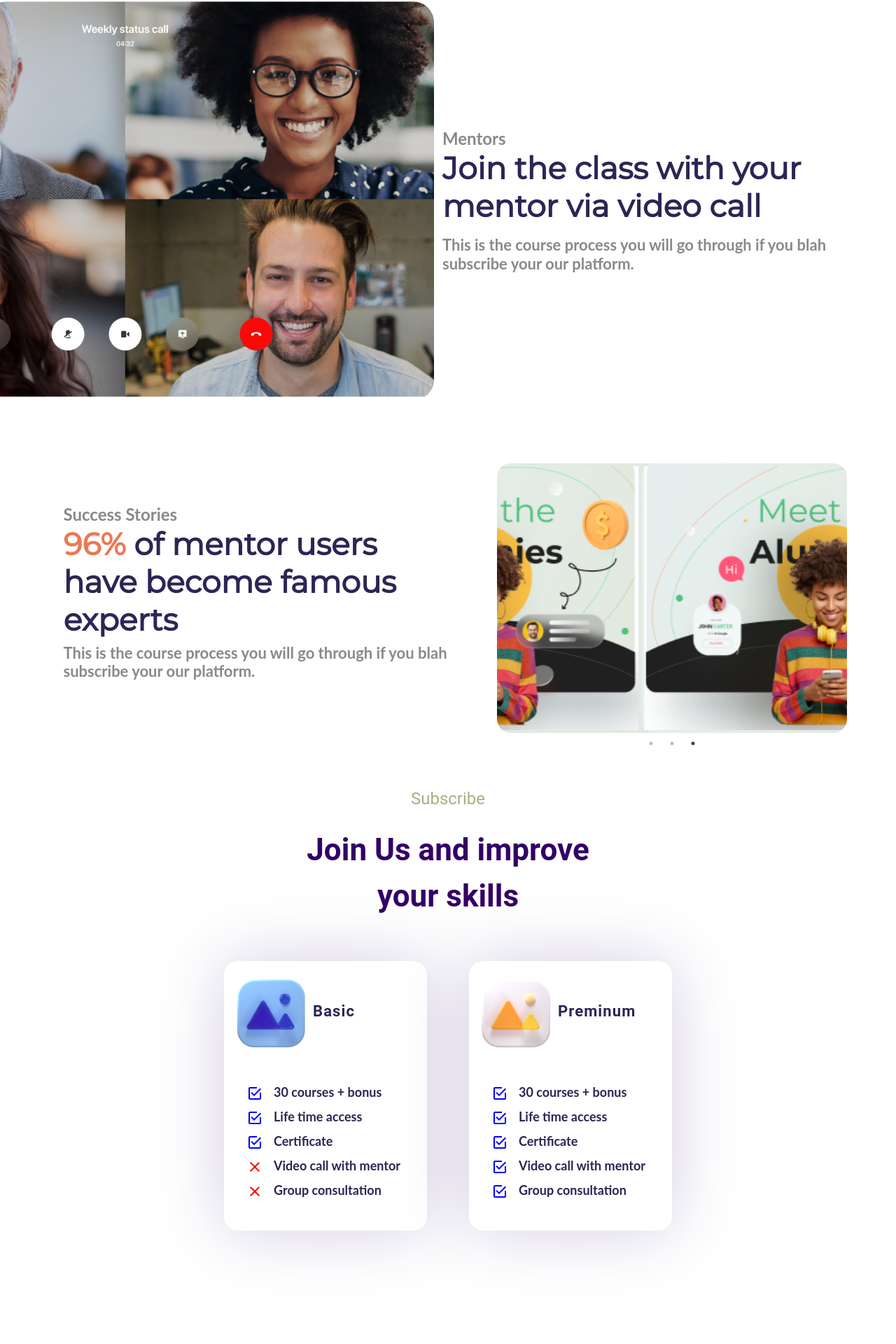
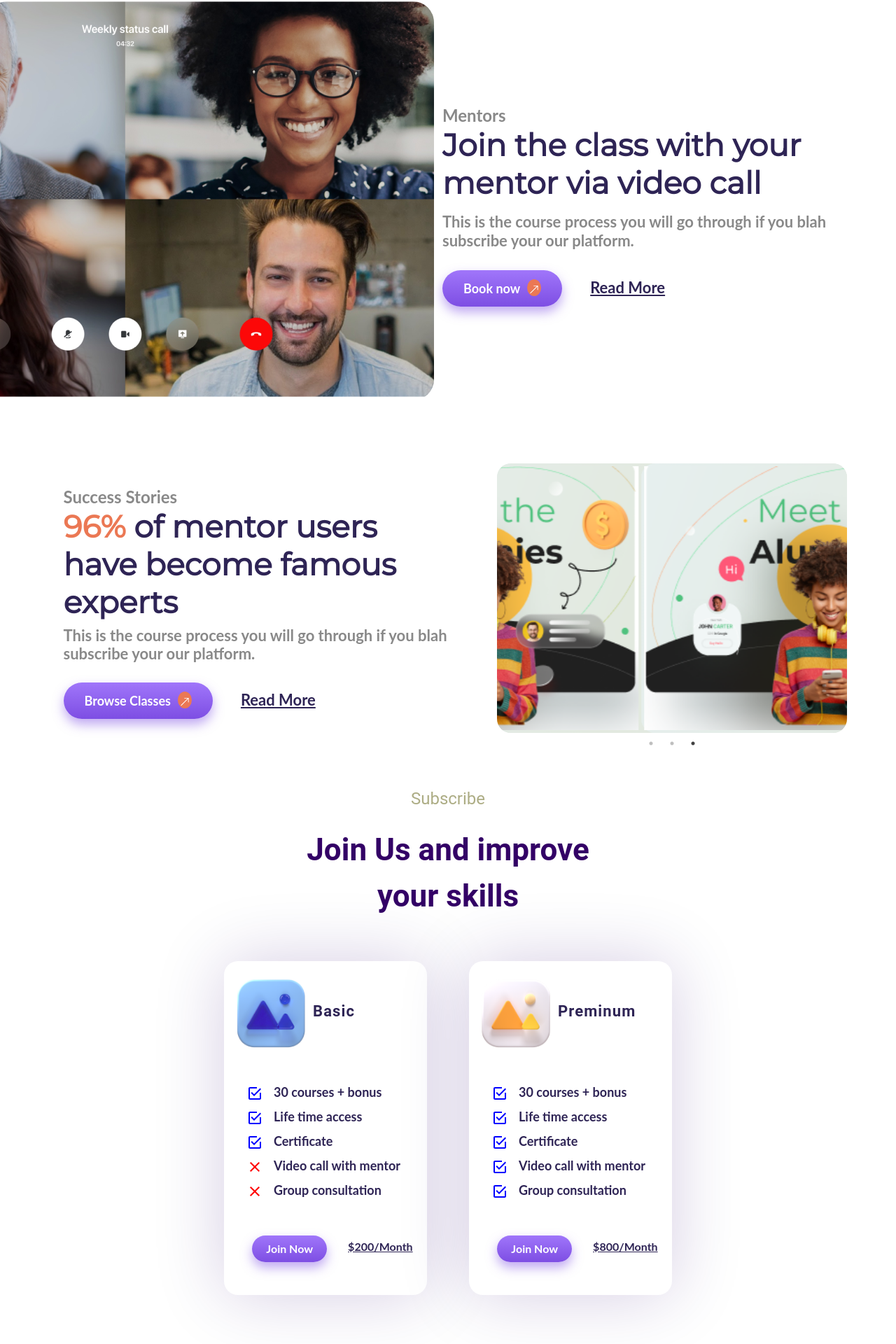
Before and after one commit to TheMentorLive/website, a React (Create React App) app: page / in a window 1280 px wide. Shown: the part 2008-3928 px from the top of the page at 70% size. Before the commit the page ends 3896 px from the top, so only its background shows below. Built offline with nearby package versions, Linux system fonts and the light colour scheme.

Commit message:
Button Alignment

```diff
--- a/src/components/Mentors.js
+++ b/src/components/Mentors.js
@@ -1,4 +1,6 @@
 import { Col, Container, Row } from "react-bootstrap";
+import { Link } from "react-router-dom";
+import { BsArrowUpRight } from "react-icons/bs";
 
 const Mentors = () => {
   return (
@@ -17,6 +19,17 @@ const Mentors = () => {
               subscribe your our platform.
             </span>
             <br />
+            <div style={{ marginTop: "40px" }}>
+              <Link to="/" className="button-landing-left">
+                Book now
+                <span className="arrow-button">
+                  <BsArrowUpRight className="arrow" />
+                </span>
+              </Link>
+              <Link href="#home" className="button-landing-right">
+                Read More
+              </Link>
+            </div>
           </div>
         </Col>
       </Row>
--- a/src/components/Mentorship.js
+++ b/src/components/Mentorship.js
@@ -1,4 +1,6 @@
 import { Container, Col, Row } from "react-bootstrap";
+import { Link } from "react-router-dom";
+import { BsArrowUpRight } from "react-icons/bs";
 
 const Mentorship = () =>{
     return(
@@ -6,9 +8,15 @@ const Mentorship = () =>{
             <Row md={2}>
                 <Col className="col-sec4">
                     <div>
-                    <span className="section4-subheading">Mentors</span><br/>
-                    <span className="section4-heading">Courses brought to you by the many experts</span><br/>
-                    <span className="section4-desc">This is the course process you will go through if you blah blah blah subscribe your our platform.</span>
+                        <span className="section4-subheading">Mentors</span><br/>
+                        <span className="section4-heading">Courses brought to you by the many experts</span><br/>
+                        <span className="section4-desc">This is the course process you will go through if you blah blah blah subscribe your our platform.</span><br/>
+                        <div style={{marginTop:'40px'}}>
+                            <Link to="/" className="button-landing-left">
+                                Get-Started
+                                <span className="arrow-button"><BsArrowUpRight className="arrow"/></span>
+                            </Link>
+                        </div>
                     </div>
                 </Col>
                 <Col className="col-sec4">
--- a/src/components/Subscription.js
+++ b/src/components/Subscription.js
@@ -1,6 +1,8 @@
 import { Row, Container } from "react-bootstrap";
 import { IoMdCheckboxOutline } from "react-icons/io";
 import { MdClose } from 'react-icons/md';
+import { Link } from "react-router-dom";
+
 
 const Subscription = () => {
   let iconStyles = { color: "blue", fontSize: "1.5rem" };
@@ -35,7 +37,15 @@ const Subscription = () => {
             <span>Video call with mentor</span>
             <br />
             <MdClose style={iconStylesRed} />
-            <span>Group consultation</span>
+            <span>Group consultation</span><br/>
+            <div style={{ marginTop: "40px",display:'flex',flexDirection:'row',justifyContent:'center', alignItems:'center' }}>
+              <Link to="/" className="button-subscription-left">
+                Join Now
+              </Link>
+              <p className="button-subscription-right">
+                $200/Month
+              </p>
+            </div>
           </div>
         </div>
 
@@ -63,6 +73,14 @@ const Subscription = () => {
             <IoMdCheckboxOutline style={iconStyles} />
             <span>Group consultation </span>
             <br />
+            <div style={{ marginTop: "40px",display:'flex',flexDirection:'row',justifyContent:'center', alignItems:'center' }}>
+              <Link to="/" className="button-subscription-left">
+                Join Now
+              </Link>
+              <p className="button-subscription-right">
+                $800/Month
+              </p>
+            </div>
           </div>
         </div>
       </Row>
--- a/src/components/SuccessStories.js
+++ b/src/components/SuccessStories.js
@@ -2,6 +2,8 @@ import { Container, Row, Col } from "react-bootstrap";
 import "slick-carousel/slick/slick.css";
 import "slick-carousel/slick/slick-theme.css";
 import Slider from "react-slick";
+import { Link } from "react-router-dom";
+import { BsArrowUpRight } from "react-icons/bs";
 
 const SuccessStories = () => {
   const settings = {
@@ -11,7 +13,7 @@ const SuccessStories = () => {
     slidesToShow: 1,
     slidesToScroll: 1,
     autoplay: true,
-    dots:true
+    dots: true,
   };
 
   return (
@@ -28,18 +30,29 @@ const SuccessStories = () => {
               This is the course process you will go through if you blah
               subscribe your our platform.
             </p>
+            <div style={{ marginTop: "40px" }}>
+              <Link to="/" className="button-landing-left">
+                Browse Classes
+                <span className="arrow-button">
+                  <BsArrowUpRight className="arrow" />
+                </span>
+              </Link>
+              <Link href="#home" className="button-landing-right">
+                Read More
+              </Link>
+            </div>
           </div>
         </Col>
         <Col className="slider-col">
           <Slider {...settings} className="carousel-slider">
             <div className="carousel-data">
-                <img src="/images/stories1.png" alt="story 1"/>
+              <img src="/images/stories1.png" alt="story 1" />
             </div>
             <div className="carousel-data">
-                <img src="/images/stories1.png" alt="story 1"/>
+              <img src="/images/stories1.png" alt="story 1" />
             </div>
             <div className="carousel-data">
-                <img src="/images/stories1.png" alt="story 1"/>
+              <img src="/images/stories1.png" alt="story 1" />
             </div>
           </Slider>
         </Col>
--- a/src/style/MainScreen.css
+++ b/src/style/MainScreen.css
@@ -666,3 +666,48 @@ hr.landing {
   height: 110px;
   width: 110px;
 }
+
+
+.button-subscription-left {
+  background: linear-gradient(360deg, #7a4ae1 -9.52%, #a076fa 100%);
+  box-shadow: 0px 8px 16px rgba(130, 83, 230, 0.5);
+  border-radius: 50px;
+  padding: 10px 20px;
+  margin-right: 30px;
+  font-family: Lato;
+  font-style: normal;
+  font-weight: bold;
+  font-size: 16px;
+  line-height: 18px;
+  color: #ffffff;
+  text-decoration: none;
+}
+/* .arrow-button{
+  background-color: #eb7854;
+  border-radius: 50%;
+  font-size: 20px;
+  text-align: center;
+  margin-left: 10px;
+}
+.arrow{
+  height: 15px;
+} */
+
+.button-subscription-right {
+  font-family: Lato;
+  font-style: normal;
+  font-weight: bold;
+  font-size: 16px;
+  line-height: 26px;
+  text-align: center;
+  text-decoration-line: underline;
+  color: #2e2455;
+  margin-top: 10px;
+}
+
+.button-landing-left:hover {
+  color: #fff;
+}
+.button-landing-right:hover {
+  color: #2e2455;
+}
```
